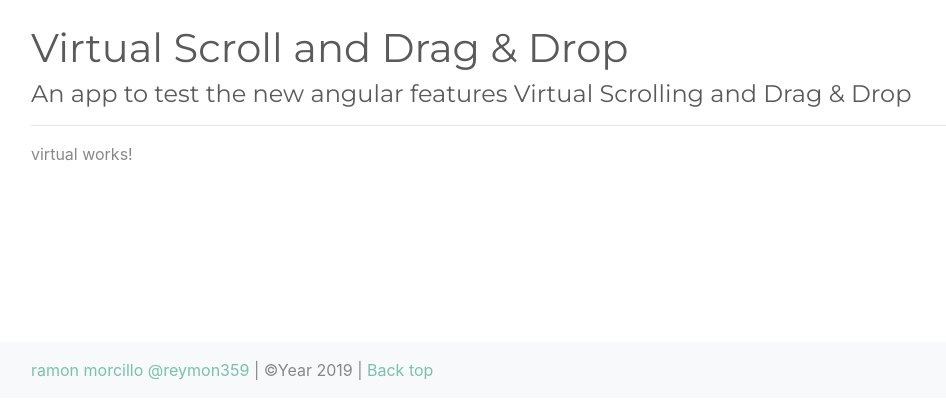
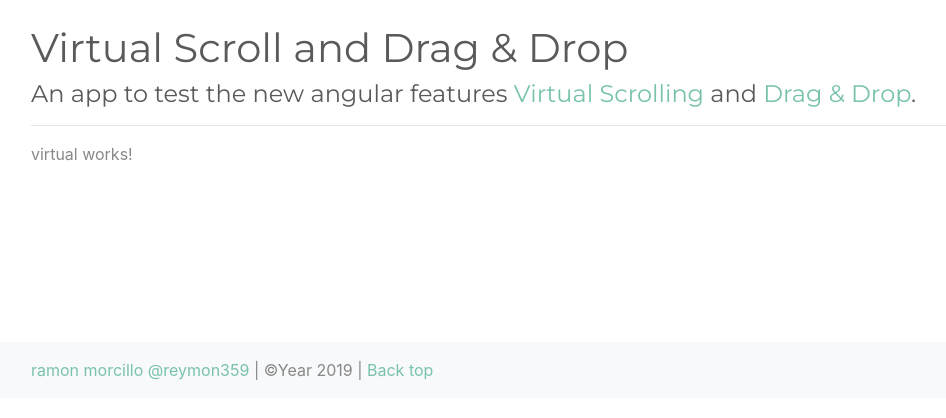
Before and after one commit to reymon359/virtualScroll-dragAndDrop, an Angular app: page / in a window 1280 px wide. Shown: the top 418 px of the page, without its empty margins (54-1000 px from the left). Built offline with nearby package versions, Linux system fonts and the light colour scheme.

Commit message:
links to virtual and drag

```diff
--- a/src/app/app.component.html
+++ b/src/app/app.component.html
@@ -1,8 +1,7 @@
 <div class="container mt-4 mb-4">
     <h1>Virtual Scroll and Drag & Drop</h1>
     <h4>
-        An app to test the new angular features Virtual Scrolling and Drag & Drop
-        <!-- <a href="https://valor-software.com/ng2-charts">ng2-charts</a> based on the javascrip library <a href="https://www.chartjs.org">Chart.js.</a> Source code <a href="https://github.com/reymon359/angular-charts">here.</a> -->
+        An app to test the new angular features <a href="https://material.angular.io/cdk/scrolling/overview" target="_blank">Virtual Scrolling</a> and <a href="https://material.angular.io/cdk/drag-drop/overview" target="_blank">Drag & Drop</a>.
     </h4>
     <!-- <p class="text-muted">ypen the console and hover the data points</p> -->
     <hr>
```
